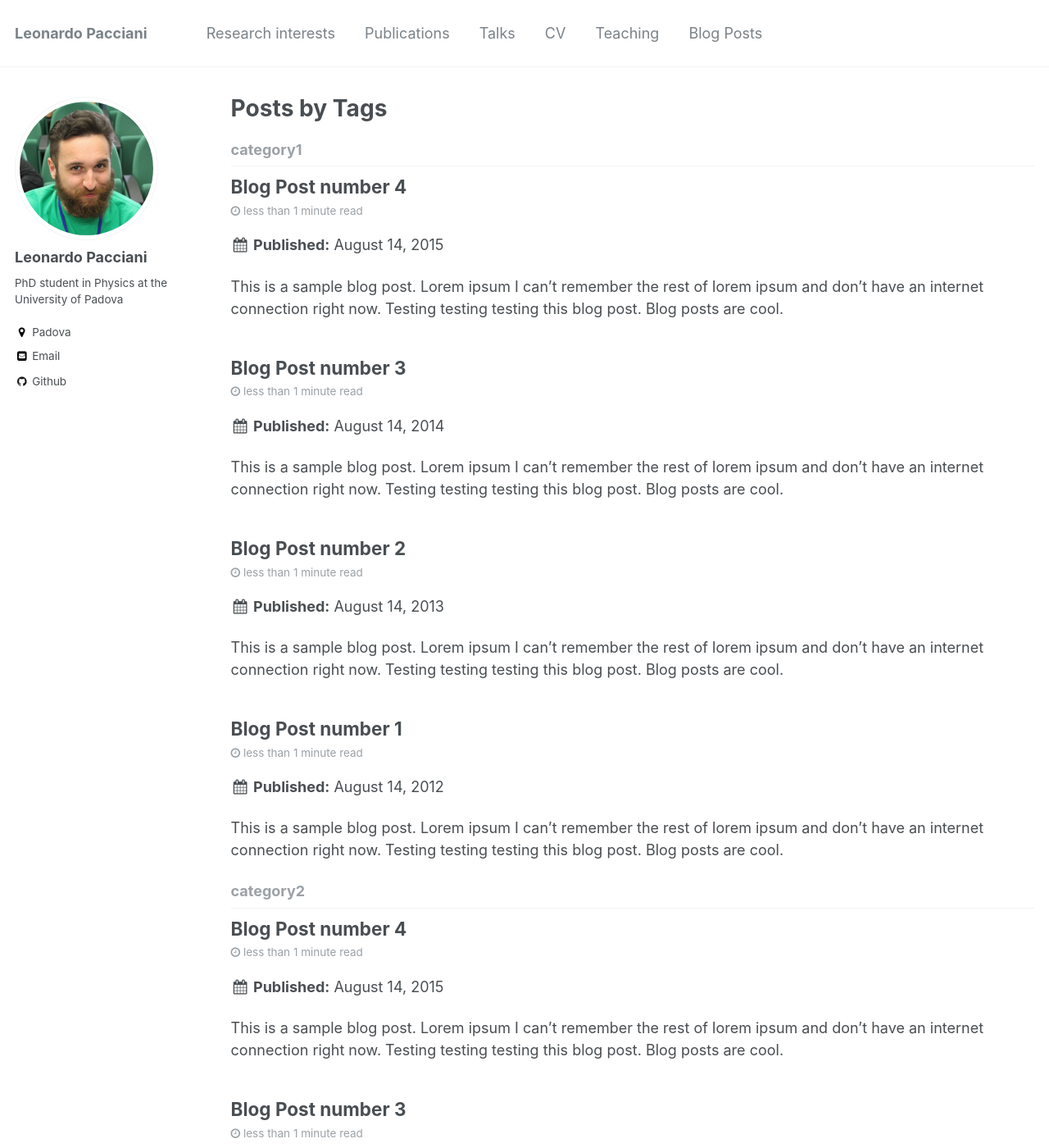
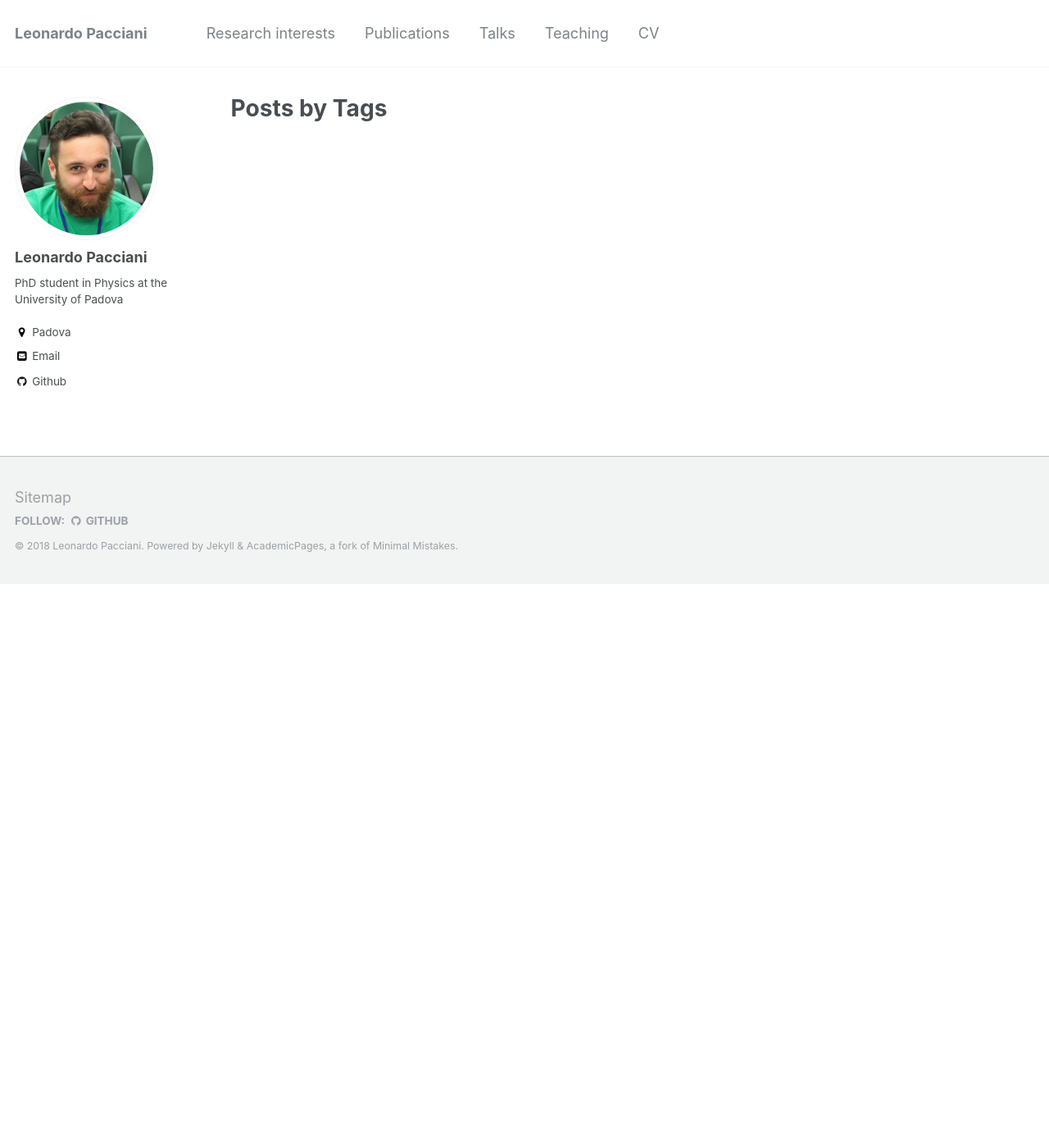
Before and after one commit to suweis/suweis.github.io, a Jekyll site: the page built from _pages/tag-archive.html, in a window 1280 px wide and 1400 px high. Shown: the whole window at 82% size. Built offline with Jekyll 4.4.1, drawn with Linux system fonts in a browser that asks for light colours; some of the changed text lies outside the part shown.

Commit message:
Removed "Blog Posts", disabled comments everywhere

```diff
--- a/_config.yml
+++ b/_config.yml
@@ -192,8 +192,8 @@
     values:
       layout: single
       author_profile: true
-      read_time: true
-      comments: true
+      read_time: false
+      comments: false
       share: true
       related: true
   # _pages
@@ -211,7 +211,7 @@
       layout: single
       author_profile: true
       share: true
-      comments: true
+      comments: false
   # _publications
   - scope:
       path: ""
@@ -220,7 +220,7 @@
       layout: single
       author_profile: true
       share: true
-      comments: true
+      comments: false
   # _portfolio
   - scope:
       path: ""
@@ -229,7 +229,7 @@
       layout: single
       author_profile: true
       share: true
-      comment: true
+      comment: false
   # _talks
   - scope:
       path: ""
--- a/_data/navigation.yml
+++ b/_data/navigation.yml
@@ -9,11 +9,8 @@
   - title: "Talks"
     url: /talks/
 
-  - title: "CV"
-    url: /cv/
-
   - title: "Teaching"
     url: /teaching/
 
-  - title: "Blog Posts"
-    url: /year-archive/
+  - title: "CV"
+    url: /cv/
--- a/_posts/2012-08-14-blog-post-1.md
+++ /dev/null
@@ -1,20 +0,0 @@
----
-title: 'Blog Post number 1'
-date: 2012-08-14
-permalink: /posts/2012/08/blog-post-1/
-tags:
-  - cool posts
-  - category1
-  - category2
----
-
-This is a sample blog post. Lorem ipsum I can't remember the rest of lorem ipsum and don't have an internet connection right now. Testing testing testing this blog post. Blog posts are cool.
-
-Headings are cool
-======
-
-You can have many headings
-======
-
-Aren't headings cool?
-------
--- a/_posts/2013-08-14-blog-post-2.md
+++ /dev/null
@@ -1,20 +0,0 @@
----
-title: 'Blog Post number 2'
-date: 2013-08-14
-permalink: /posts/2013/08/blog-post-2/
-tags:
-  - cool posts
-  - category1
-  - category2
----
-
-This is a sample blog post. Lorem ipsum I can't remember the rest of lorem ipsum and don't have an internet connection right now. Testing testing testing this blog post. Blog posts are cool.
-
-Headings are cool
-======
-
-You can have many headings
-======
-
-Aren't headings cool?
-------
--- a/_posts/2014-08-14-blog-post-3.md
+++ /dev/null
@@ -1,20 +0,0 @@
----
-title: 'Blog Post number 3'
-date: 2014-08-14
-permalink: /posts/2014/08/blog-post-3/
-tags:
-  - cool posts
-  - category1
-  - category2
----
-
-This is a sample blog post. Lorem ipsum I can't remember the rest of lorem ipsum and don't have an internet connection right now. Testing testing testing this blog post. Blog posts are cool.
-
-Headings are cool
-======
-
-You can have many headings
-======
-
-Aren't headings cool?
-------
--- a/_posts/2015-08-14-blog-post-4.md
+++ /dev/null
@@ -1,20 +0,0 @@
----
-title: 'Blog Post number 4'
-date: 2015-08-14
-permalink: /posts/2012/08/blog-post-4/
-tags:
-  - cool posts
-  - category1
-  - category2
----
-
-This is a sample blog post. Lorem ipsum I can't remember the rest of lorem ipsum and don't have an internet connection right now. Testing testing testing this blog post. Blog posts are cool.
-
-Headings are cool
-======
-
-You can have many headings
-======
-
-Aren't headings cool?
-------
```
Also changed, not shown: _pages/year-archive.html (deleted, +0 -19 lines).
